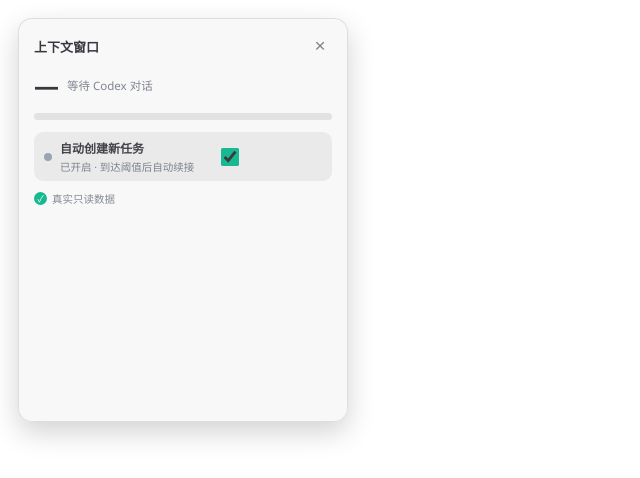
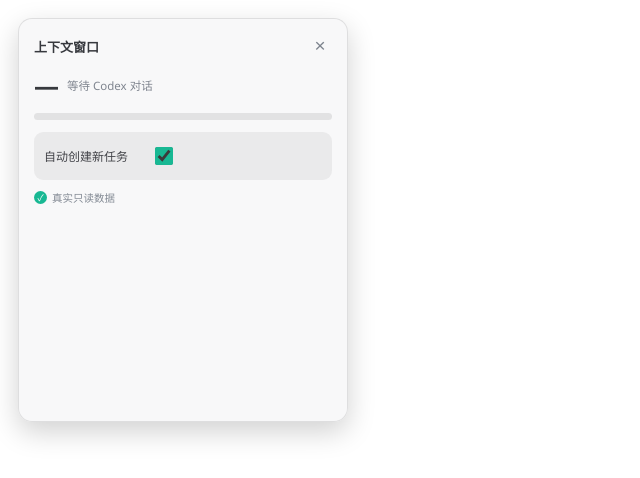
Before and after one commit to sunlulu0122-alt/codex-context-meter-skill, a website: page assets/windows/details.html in a window 1280 px wide. Shown: the whole page, without its empty margins (0-640 px from the left). Drawn offline with Linux system fonts and the light colour scheme.

Commit message:
简化自动新任务开关配色

```diff
--- a/assets/windows/details.html
+++ b/assets/windows/details.html
@@ -18,8 +18,7 @@
       </section>
       <div class="usage-bar"><span id="usage-fill"></span></div>
       <label class="handoff-toggle">
-        <span class="handoff-status-dot"></span>
-        <span class="handoff-copy"><strong>自动创建新任务</strong><small id="automatic-handoff-status">已开启 · 到达阈值后自动续接</small></span>
+        <span>自动创建新任务</span>
         <span class="spacer"></span>
         <input id="automatic-handoff-enabled" type="checkbox" checked aria-label="自动创建新任务" />
       </label>
```
